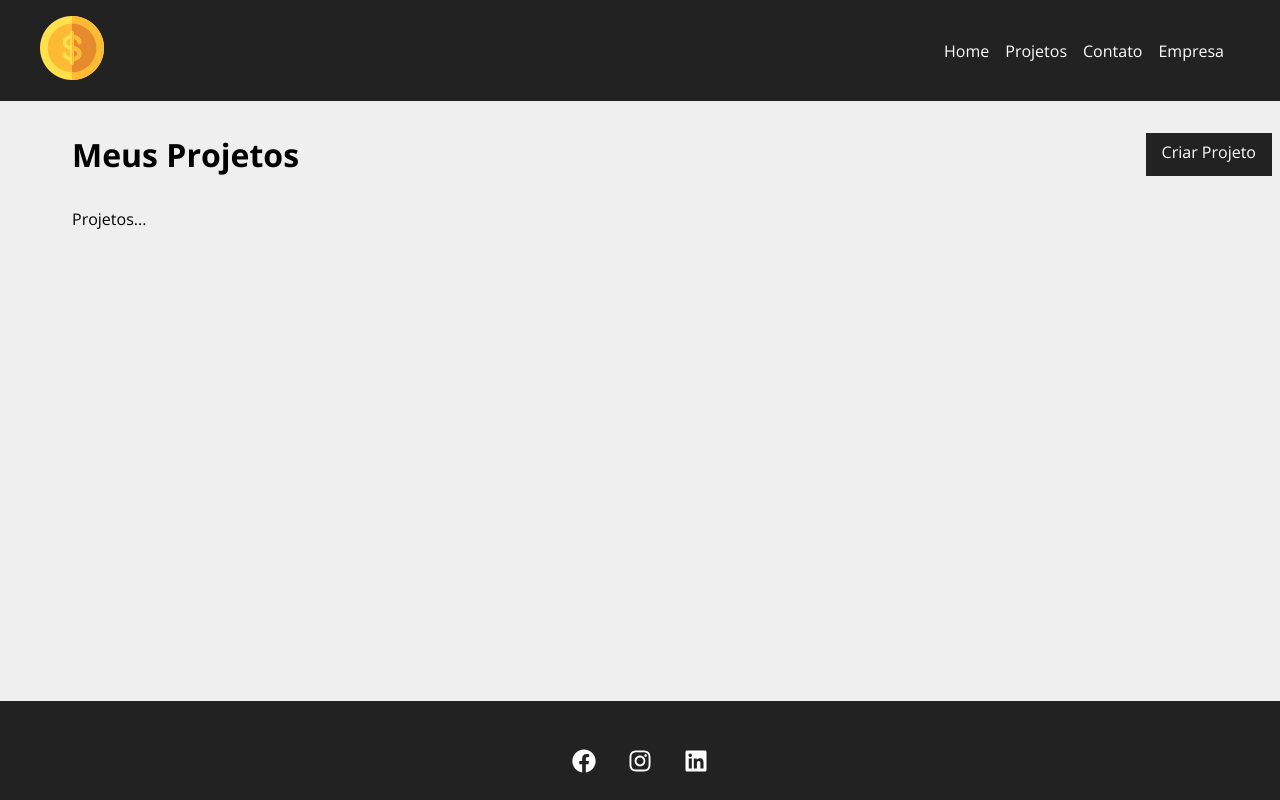
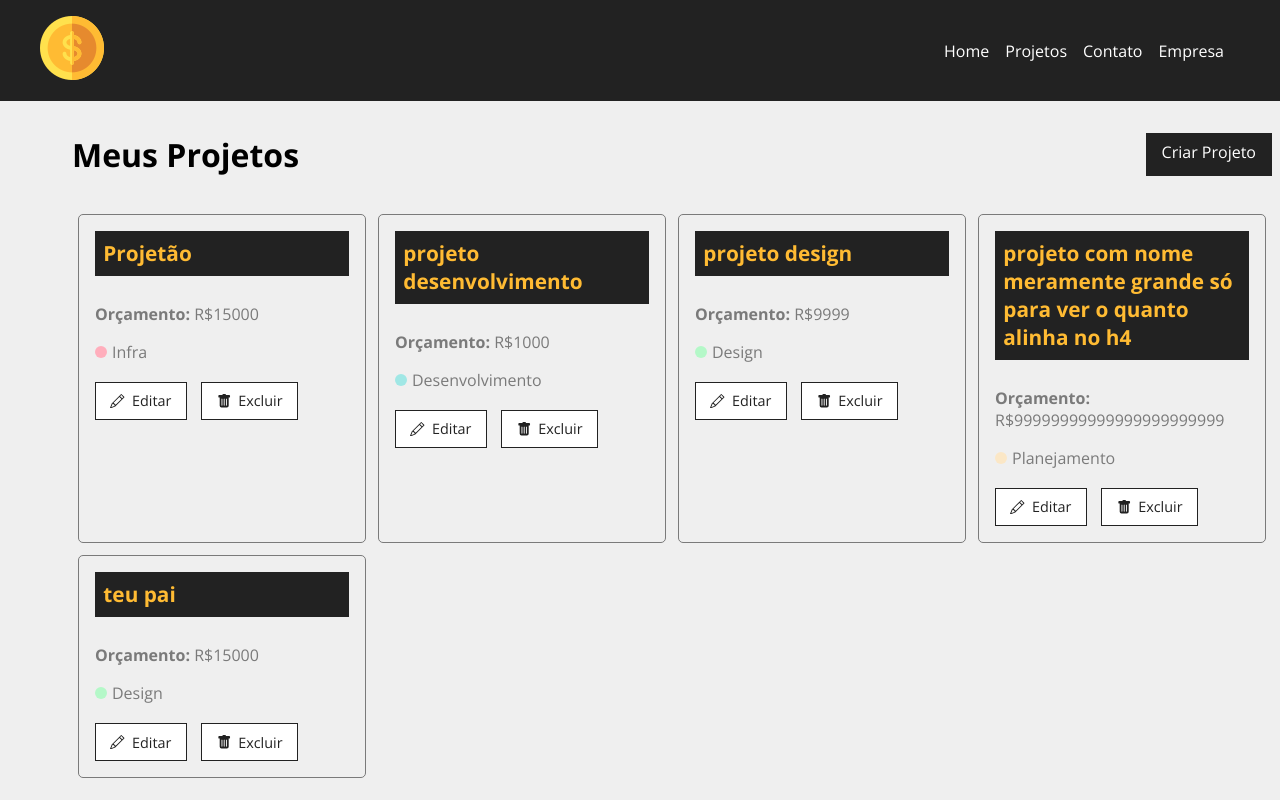
Before and after one commit to MegaPlys/Costs, a React (Create React App) app: page /projects in a window 1280 px wide. Shown: the top 800 px of the page. Built offline with nearby package versions, Linux system fonts and the light colour scheme; data requests are answered from the project's data file; the HTML template or start-up script is replaced by a standard one.

Commit message:
C27 - Resgatando projetos do banco de dados
adicionado o fetch do banco de dados no "/projeto" para gerenciar projetos do banco de dados

```diff
--- a/db.json
+++ b/db.json
@@ -1,12 +1,56 @@
 {
   "projects": [
     {
-      "id": "bd0a",
-      "name": "teste",
-      "budget": "5000",
+      "id": "3b28",
+      "name": "Projetão",
+      "budget": "15000",
+      "category": {
+        "id": "1",
+        "name": "Infra"
+      },
+      "cost": 0,
+      "services": []
+    },
+    {
+      "id": "fb08",
+      "name": "projeto desenvolvimento",
+      "budget": "1000",
       "category": {
         "id": "2",
         "name": "Desenvolvimento"
+      },
+      "cost": 0,
+      "services": []
+    },
+    {
+      "id": "2f98",
+      "category": {
+        "id": "3",
+        "name": "Design"
+      },
+      "name": "projeto design",
+      "budget": "9999",
+      "cost": 0,
+      "services": []
+    },
+    {
+      "id": "49e8",
+      "name": "projeto com nome meramente grande só para ver o quanto alinha no h4",
+      "budget": "99999999999999999999999",
+      "category": {
+        "id": "4",
+        "name": "Planejamento"
+      },
+      "cost": 0,
+      "services": []
+    },
+    {
+      "id": "7fa2",
+      "name": "teu pai ",
+      "budget": "15000",
+      "category": {
+        "id": "3",
+        "name": "Design"
       },
       "cost": 0,
       "services": []
--- a/src/components/form/Input.js
+++ b/src/components/form/Input.js
@@ -5,7 +5,7 @@
     return (
         <div className={styles.form_control}>
             <label htmlFor={name}>{text}</label>
-            <input
+            <input required
             type={type}
             name={name}
             id={name}
--- a/src/components/form/Select.js
+++ b/src/components/form/Select.js
@@ -5,7 +5,7 @@
     return (
         <div className={styles.form_control}>
             <label htmlFor={name}>{text}</label>
-            <select name={name} id={name} onChange={handleOnChange} value={value || ''}>
+            <select required name={name} id={name} onChange={handleOnChange} value={value || ''}>
                 <option>Selecione uma opção</option>
                 {options.map((option) => (
                     <option value={option.id} key={option.id}>{option.name}</option>
--- a/src/components/pages/Projects.js
+++ b/src/components/pages/Projects.js
@@ -1,12 +1,18 @@
 import { useLocation } from "react-router-dom";
+
+import { useState, useEffect } from "react";
 
 import Message from "../layout/Message";
 import Container from "../layout/Container";
 import LinkButton from "../layout/LinkButton";
+import ProjectCard from "../project/ProjectCard";
 
 import styles from "./Projects.module.css"
 
+
 function Projects() {
+    // const pra salvar os projetos
+    const [projects, setProjects] = useState([])
 
     const location = useLocation()
 
@@ -16,6 +22,20 @@
         message = location.state.message
     }
 
+    useEffect(() => {
+
+        fetch('http://localhost:5000/projects', {
+            method: 'GET',
+            headers: {
+                'Content-Type': 'application/json',
+            },
+        }).then((resp) => resp.json())
+        .then((data) => {
+            setProjects(data)
+        })
+        .catch((err) => console.log(err))
+    }, [])
+
     return (
         <div className={styles.project_container}>
             <div className={styles.tittle_container}>
@@ -24,7 +44,14 @@
             </div>
             {message && <Message type="sucess" msg={message} />}
             <Container customClass="start">
-                <p>Projetos...</p>
+                {projects.length > 0 &&
+                    projects.map((project) => <ProjectCard
+                    id={project.id}
+                    name={project.name}
+                    budget={project.budget}
+                    category={project.category.name}
+                    key={project.id}
+                    />)}
             </Container>
         </div>
     )
--- /dev/null
+++ b/src/components/project/ProjectCard.js
@@ -0,0 +1,30 @@
+import { Link } from "react-router-dom"
+import styles from "./ProjectCard.module.css"
+
+
+import { BsPencil, BsFillTrashFill } from "react-icons/bs"
+
+function ProjectCard({id, name, budget, category, handleRemove}) {
+
+    return (
+        <div className={styles.project_card}>
+            <h4>{name}</h4>
+            <p>
+                <span>Orçamento:</span> R${budget}
+            </p>
+            <p className={styles.category_text}>
+                <span className={`${styles[category.toLowerCase()]}`}></span> {category}
+            </p>
+            <div className={styles.project_card_actions}>
+                <Link to="/">
+                    <BsPencil /> Editar
+                </Link>
+                <Link>
+                    <BsFillTrashFill /> Excluir
+                </Link>
+            </div>
+        </div>
+    )
+}
+
+export default ProjectCard
--- /dev/null
+++ b/src/components/project/ProjectCard.module.css
@@ -0,0 +1,83 @@
+.project_card {
+    padding: 1em;
+    border: 1px solid #7a7a7a;
+    border-radius: 5px;
+    width: 24%;
+    margin: 0.5%;
+}
+.project_card h4 {
+    background-color: #222;
+    color: #FFBB33;
+    padding: .4em;
+    margin-bottom: 1.3em;
+    font-size: 1.3em;
+}
+.project_card p {
+    color: #7a7a7a;
+    margin-bottom: 1em;
+}
+.project_card p span {
+    font-weight: bold;
+}
+
+.category_text {
+    display: flex;
+    align-items: center;
+}
+.category_text span {
+    display: block;
+    width: 12px;
+    height: 12px;
+    border-radius: 50%;
+    background-color: #ccc;
+    margin-right: 5px;
+}
+
+.category_text .infra {
+    background-color: #FFAEBC;
+
+}
+
+.category_text .desenvolvimento {
+    background-color: #a0e7e5;
+}
+
+.category_text .design {
+    background-color: #b4f8c8;
+}
+
+.category_text .planejamento {
+    background-color: #fbe7c6;
+}
+
+.project_card_actions {
+    margin-top: 1.2em;
+    display: flex;
+    align-items: center;
+}
+
+.project_card_actions a,
+.project_card_actions button {
+    text-decoration: none;
+    border: none;
+    background-color: #FFF;
+    color: #222;
+    font-size: .9em;
+    padding: .6em 1em;
+    margin-right: 1em;
+    cursor: pointer;
+    border: 1px solid #222;
+    display: flex;
+    align-items: center;
+    justify-content: center;
+    transition: 0.5s;
+}
+.project_card_actions svg {
+    margin-right: .5em;
+}
+
+.project_card_actions a:hover,
+.project_card_actions button:hover {
+    background-color: #222;
+    color: #FFBB33;
+}
```
